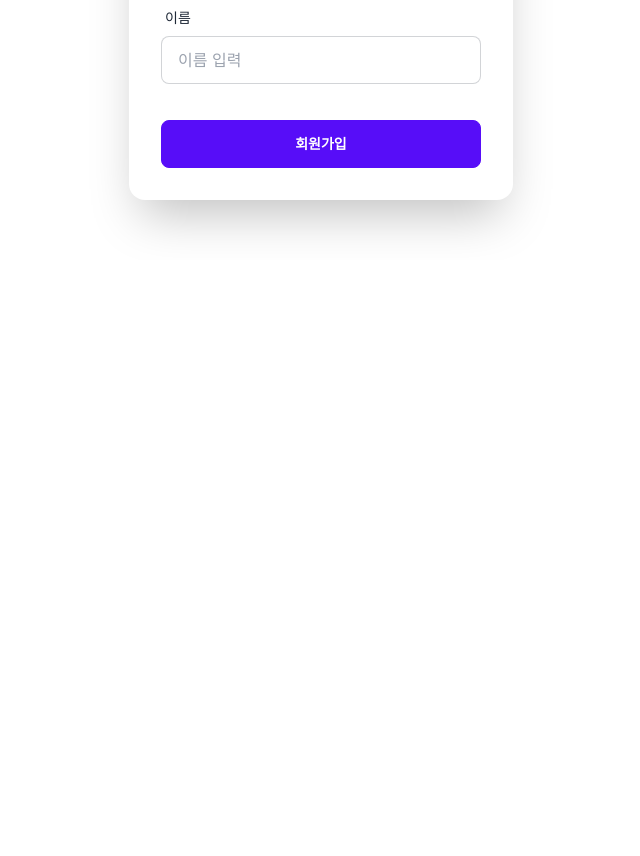
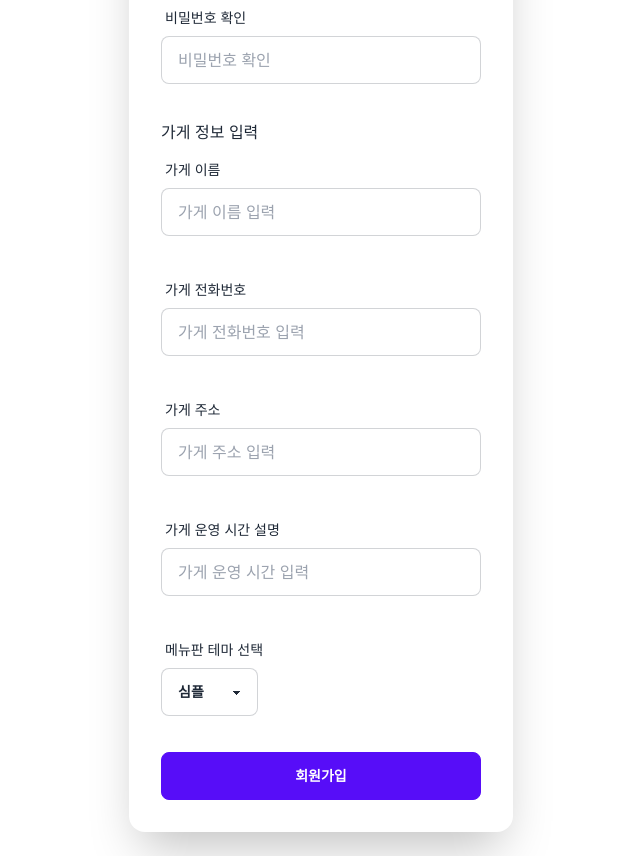
Before and after one commit to jadru/qr-kiosk, a React (Vite) app in the folder apps/frontend/: page /signup in a window 1280 px wide. Shown: the part 540-1396 px from the top of the page, without its empty margins (319-959 px from the left). Before the commit the page ends 800 px from the top, so only its background shows below. Built offline with nearby package versions, Linux system fonts and the light colour scheme; no server answers; a web font is replaced by a local one.

Commit message:
feat: signup api connect

```diff
--- a/apps/frontend/src/apis/memberApi.ts
+++ b/apps/frontend/src/apis/memberApi.ts
@@ -6,7 +6,7 @@ import { generalApihandleError, generalApiHeaderConfig } from '@src/utils';
 import { createOwnerApiType } from '@src/type';
 
 const login: string = '/auth/login';
-const signup: string = '/user';
+const signup: string = '/owner/create';
 
 type loginType = {
   username: string;
@@ -38,14 +38,12 @@ const loginAPI = (data: object, navigate: NavigateFunction) => {
 const signupAPI = (data: createOwnerApiType, navigate: NavigateFunction) => {
   axios
     .post(API_URL + signup, data, {
-      data: data,
+      data: { ...data },
       headers: generalApiHeaderConfig,
     })
     .then((response) => {
-      if (response.status === 200) {
-        alert('회원가입 완료');
-        navigate('/login');
-      }
+      alert('회원가입 완료');
+      navigate('/login');
     })
     .catch((error) => {
       generalApihandleError(error);
--- a/apps/frontend/src/pages/Login/Signup.tsx
+++ /dev/null
@@ -1,91 +0,0 @@
-import { NormalLayout, ErrorMessage } from '@src/components';
-import { useForm, SubmitHandler } from 'react-hook-form';
-import { yupResolver } from '@hookform/resolvers/yup';
-import { LoginSchema } from './LoginSchema';
-import { Link, useNavigate } from 'react-router-dom';
-import { loginAPI } from '@src/apis/memberApi';
-import { useEffect } from 'react';
-
-type LoginInputType = {
-  username: string;
-  password: string;
-};
-
-export const Signup = () => {
-  const {
-    register,
-    handleSubmit,
-    watch,
-    formState: { isSubmitting, errors },
-  } = useForm<LoginInputType>({
-    mode: 'all',
-    reValidateMode: 'onChange',
-    resolver: yupResolver(LoginSchema),
-  });
-  useEffect(() => {
-    console.log(isSubmitting);
-  }, [isSubmitting]);
-  const navigate = useNavigate();
-  const onError = (errors: any, e: any) => console.log(errors, e);
-  const onSubmit: SubmitHandler<LoginInputType> = (data) => {
-    console.log('check');
-    loginAPI(data, navigate);
-  };
-  // console.log(watch('example'));
-  return (
-    <NormalLayout>
-      <div className="flex self-center items-center flex-col space-y-3">
-        <div className="text-center lg:text-left">
-          <h1 className="text-5xl font-bold">로그인</h1>
-        </div>
-        <form
-          onSubmit={handleSubmit(onSubmit)}
-          className="card flex-shrink-0 w-full max-w-sm shadow-2xl bg-base-100"
-        >
-          <div className="card-body">
-            <div className="form-control">
-              <label className="label">
-                <span className="label-text">아이디</span>
-              </label>
-              <input
-                type="text"
-                placeholder="아이디 입력"
-                className="input input-bordered"
-                {...register('username')}
-              />
-              <ErrorMessage>{errors.username?.message}</ErrorMessage>
-            </div>
-            <div className="form-control">
-              <label className="label">
-                <span className="label-text">비밀번호</span>
-              </label>
-              <input
-                type="password"
-                placeholder="비밀번호 입력"
-                className="input input-bordered"
-                {...register('password')}
-              />
-              <ErrorMessage>{errors.password?.message}</ErrorMessage>
-              <div className="flex flex-row justify-between">
-                <Link to="/findpwid" className="link link-hover">
-                  아이디 / 비밀번호 찾기
-                </Link>
-                <Link to="/signup" className="link link-hover">
-                  회원가입
-                </Link>
-              </div>
-            </div>
-            <div className="form-control mt-3">
-              <button
-                onClick={handleSubmit(onSubmit, onError)}
-                className="btn btn-primary"
-              >
-                로그인
-              </button>
-            </div>
-          </div>
-        </form>
-      </div>
-    </NormalLayout>
-  );
-};
--- a/apps/frontend/src/pages/Signup/Signup.tsx
+++ b/apps/frontend/src/pages/Signup/Signup.tsx
@@ -5,13 +5,7 @@ import { yupResolver } from '@hookform/resolvers/yup';
 import { NormalLayout, ErrorMessage } from '@src/components';
 import { signupAPI } from '@src/apis/memberApi';
 import { useNavigate } from 'react-router-dom';
-
-type SignupInputType = {
-  username: string;
-  password: string;
-  passwordCheck: string;
-  name: string;
-};
+import { createOwnerApiType } from '@src/type';
 
 export const Signup = () => {
   const {
@@ -19,7 +13,7 @@ export const Signup = () => {
     handleSubmit,
     watch,
     formState: { isSubmitting, errors },
-  } = useForm<SignupInputType>({
+  } = useForm<createOwnerApiType>({
     mode: 'all',
     reValidateMode: 'onChange',
     resolver: yupResolver(SignupSchema),
@@ -29,8 +23,8 @@ export const Signup = () => {
   }, [isSubmitting]);
   const navigate = useNavigate();
   const onError = (errors: any, e: any) => console.log(errors, e);
-  const onSubmit: SubmitHandler<SignupInputType> = (data) => {
-    console.log('check');
+  const onSubmit: SubmitHandler<createOwnerApiType> = (data) => {
+    delete data['passwordCheck'];
     signupAPI(data, navigate);
   };
   return (
@@ -52,6 +46,18 @@ export const Signup = () => {
                 {...register('username')}
               />
               <ErrorMessage>{errors.username?.message}</ErrorMessage>
+            </div>
+            <div className="form-control">
+              <label className="label">
+                <span className="label-text">이메일</span>
+              </label>
+              <input
+                type="email"
+                placeholder="이메일 입력"
+                className="input input-bordered"
+                {...register('email')}
+              />
+              <ErrorMessage>{errors.email?.message}</ErrorMessage>
             </div>
             <div className="form-control">
               <label className="label">
@@ -77,21 +83,80 @@ export const Signup = () => {
               />
               <ErrorMessage>{errors.passwordCheck?.message}</ErrorMessage>
             </div>
+            <p>가게 정보 입력</p>
             <div className="form-control">
               <label className="label">
-                <span className="label-text">이름</span>
+                <span className="label-text">가게 이름</span>
               </label>
               <input
                 type="text"
-                placeholder="이름 입력"
+                placeholder="가게 이름 입력"
                 className="input input-bordered"
-                {...register('name')}
+                {...register('store_name')}
               />
-              <ErrorMessage>{errors.name?.message}</ErrorMessage>
+              <ErrorMessage>{errors.store_name?.message}</ErrorMessage>
+            </div>
+            <div className="form-control">
+              <label className="label">
+                <span className="label-text">가게 전화번호</span>
+              </label>
+              <input
+                type="tel"
+                placeholder="가게 전화번호 입력"
+                className="input input-bordered"
+                {...register('store_phone')}
+              />
+              <ErrorMessage>{errors.store_phone?.message}</ErrorMessage>
+            </div>
+            <div className="form-control">
+              <label className="label">
+                <span className="label-text">가게 주소</span>
+              </label>
+              <input
+                type="text"
+                placeholder="가게 주소 입력"
+                className="input input-bordered"
+                {...register('store_address')}
+              />
+              <ErrorMessage>{errors.store_address?.message}</ErrorMessage>
+            </div>
+            <div className="form-control">
+              <label className="label">
+                <span className="label-text">가게 운영 시간 설명</span>
+              </label>
+              <input
+                type="text"
+                placeholder="가게 운영 시간 입력"
+                className="input input-bordered"
+                {...register('store_operating_time')}
+              />
+              <ErrorMessage>
+                {errors.store_operating_time?.message}
+              </ErrorMessage>
+            </div>
+            <div className="form-control">
+              <label className="label">
+                <span className="label-text">메뉴판 테마 선택</span>
+              </label>
+              <label>
+                <select
+                  className="select select-bordered w-fit max-w-xs"
+                  {...register('theme')}
+                >
+                  <option value="simple" selected>
+                    심플
+                  </option>
+                  <option value="cute">큐트</option>
+                  <option value="vintage">빈티지</option>
+                  <option value="modern">모던</option>
+                </select>
+              </label>
+              <ErrorMessage>{errors.theme?.message}</ErrorMessage>
             </div>
             <button
               onClick={handleSubmit(onSubmit, onError)}
               className="btn btn-primary w-full"
+              disabled={isSubmitting}
             >
               회원가입
             </button>
--- a/apps/frontend/src/pages/Signup/SignupSchema.ts
+++ b/apps/frontend/src/pages/Signup/SignupSchema.ts
@@ -16,6 +16,11 @@ export const SignupSchema = yup
       .string()
       .required('비밀번호를 확인은 필수입니다')
       .oneOf([yup.ref('password')], '비밀번호가 일치하지 않습니다'),
-    name: yup.string().required('이름을 입력해주세요'),
+    email: yup.string().email().required('이메일을 입력해주세요'),
+    store_phone: yup.string().required('전화번호를 입력해주세요'),
+    store_address: yup.string().required('주소를 입력해주세요'),
+    store_operating_time: yup.string().required('영업시간을 입력해주세요'),
+    store_name: yup.string().required('가게 이름을 입력해주세요'),
+    theme: yup.string().required('테마를 선택해주세요'),
   })
   .required();
--- a/apps/frontend/src/type/index.ts
+++ b/apps/frontend/src/type/index.ts
@@ -88,13 +88,13 @@ type StoreManageTypeBack = {
 type createOwnerApiType = {
   username: string;
   password: string;
+  passwordCheck?: string;
   email: string;
-  phone: string;
   store_phone: string;
   store_address: string;
   store_operating_time: string;
   store_name: string;
-  theme: string;
+  theme: 'cute' | 'modern' | 'vintage' | 'simple';
 };
 
 export type {
```
